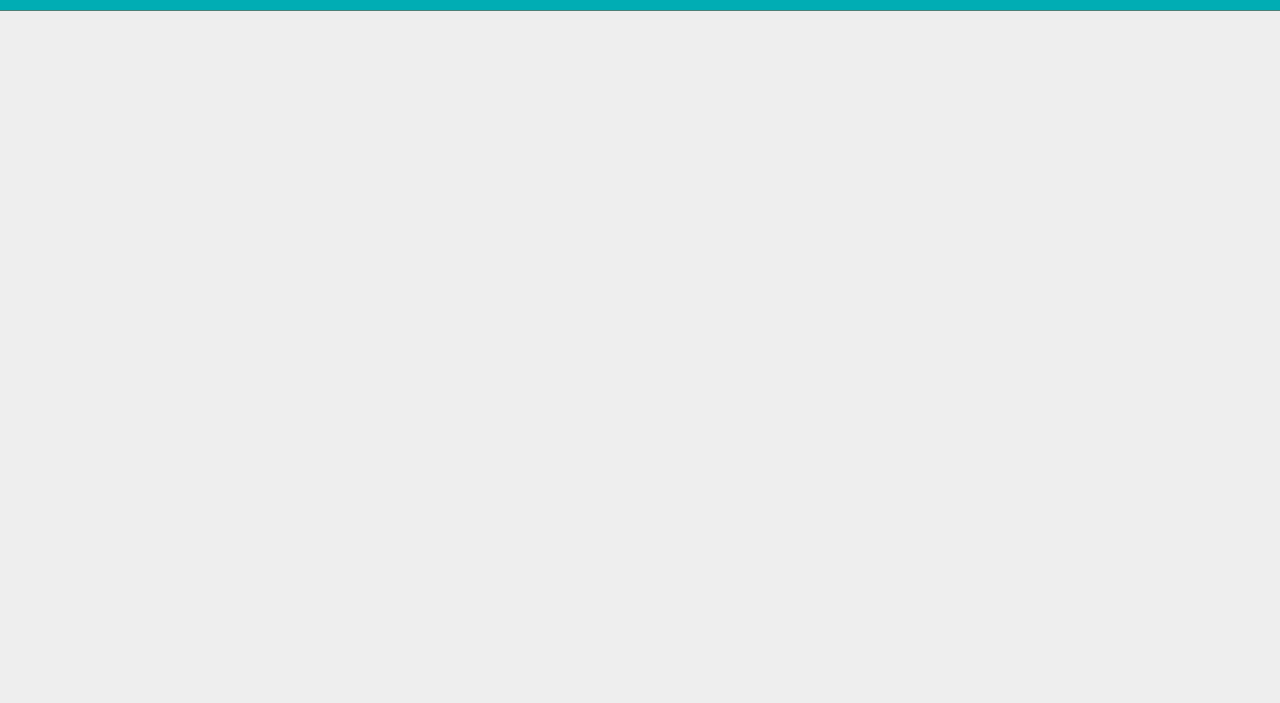
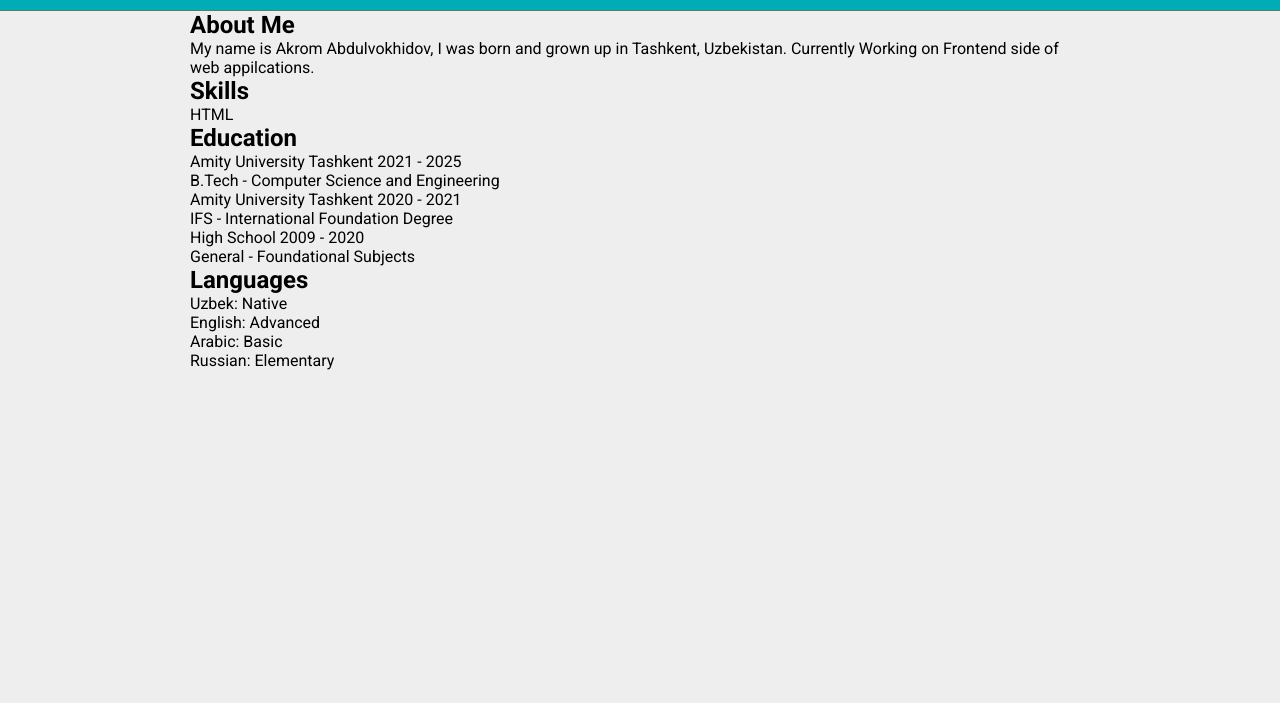
Before and after one commit to akroms/akromdev, a plain HTML site: page portfolio.html in a window 1280 px wide. Shown: the part 40-743 px from the top of the page. Drawn offline with Linux system fonts and the light colour scheme.

Commit message:
About me HTML

```diff
--- a/portfolio.html
+++ b/portfolio.html
@@ -79,6 +79,82 @@
             </div>
         </nav>
 
+        <!-- About -->
+        <div class="about">
+            <!-- Container -->
+            <div class="container">
+                 <!-- About Section -->
+                <div class="about-section">
+                    <!-- About title About me-->
+                    <h2 class="about-title">
+                        About Me
+                    </h2>
+                    <!-- About subtitle -->
+                    <div class="about-subtitle">
+                        My name is Akrom Abdulvokhidov, I was born and grown up in Tashkent, Uzbekistan. Currently Working on Frontend side of web appilcations.
+                    </div>
+
+                    <!-- About title Skills-->
+                    <h2 class="about-title">
+                        Skills
+                    </h2>
+                    <!-- About subtitle -->
+                    <div class="about-subtitle">
+                        <!-- Skill-->
+                        <p class="about-subtitle--skill">
+                            HTML
+                        </p>
+                    </div>
+
+                    <!-- About title Education-->
+                    <h2 class="about-title">
+                        Education
+                    </h2>
+                     <!-- About subtitle -->
+                     <div class="about-subtitle ">
+                        <!-- About subtitle Education -->
+                        <div class="about-subtitle__education">
+                            Amity University Tashkent 2021 - 2025
+                            <p class="about-subtitle--education">
+                                <span class="about-subtitle--education--highlight">B.Tech -</span>
+                                <span>Computer Science and Engineering</span>
+                            </p>
+                        </div>
+
+                        <!-- About subtitle Education -->
+                        <div class="about-subtitle__education">
+                            Amity University Tashkent 2020 - 2021
+                            <p class="about-subtitle--education">
+                                <span class="about-subtitle--education--highlight">IFS -</span>
+                                <span>International Foundation Degree</span>
+                            </p>
+                        </div>
+
+                        <!-- About subtitle Education -->
+                        <div class="about-subtitle__education">
+                            High School 2009 - 2020
+                            <p class="about-subtitle--education">
+                                <span class="about-subtitle--education--highlight">General -</span>
+                                <span>Foundational Subjects</span>
+                            </p>
+                        </div>
+                    </div>
+
+                    <!-- About title Language-->
+                    <h2 class="about-title">
+                        Languages
+                    </h2>
+                    <!-- About subtitle -->
+                    <div class="about-subtitle">
+                        <p class="about-subtitle--language"><span class="about-subtitle--language--highlight">Uzbek:</span> Native</p>
+                        <p class="about-subtitle--language"><span class="about-subtitle--language--highlight">English:</span> Advanced</p>
+                        <p class="about-subtitle--language"><span class="about-subtitle--language--highlight">Arabic:</span> Basic</p>
+                        <p class="about-subtitle--language"><span class="about-subtitle--language--highlight">Russian:</span> Elementary</p>
+                    </div>
+                </div>
+            </div>
+        </div>
+
          <!-- Footer -->
          <footer class="footer">
             <div class="container">
```
